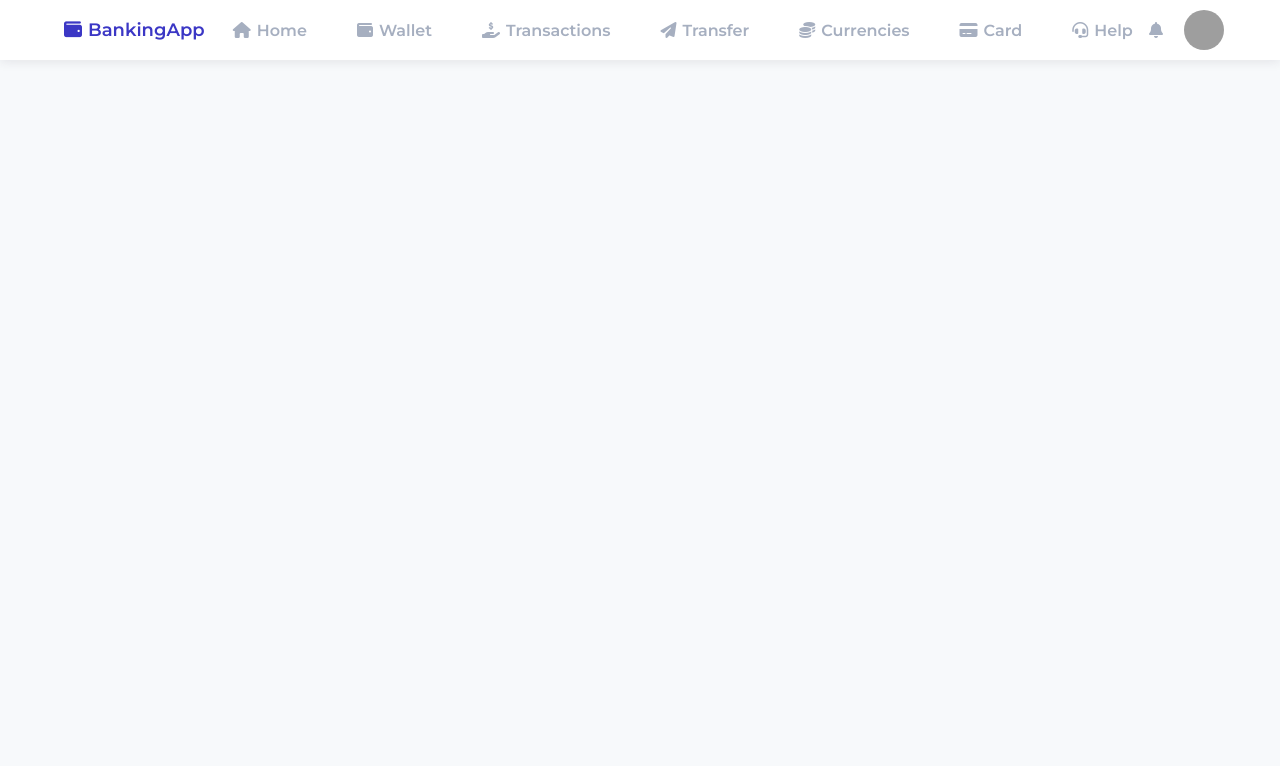
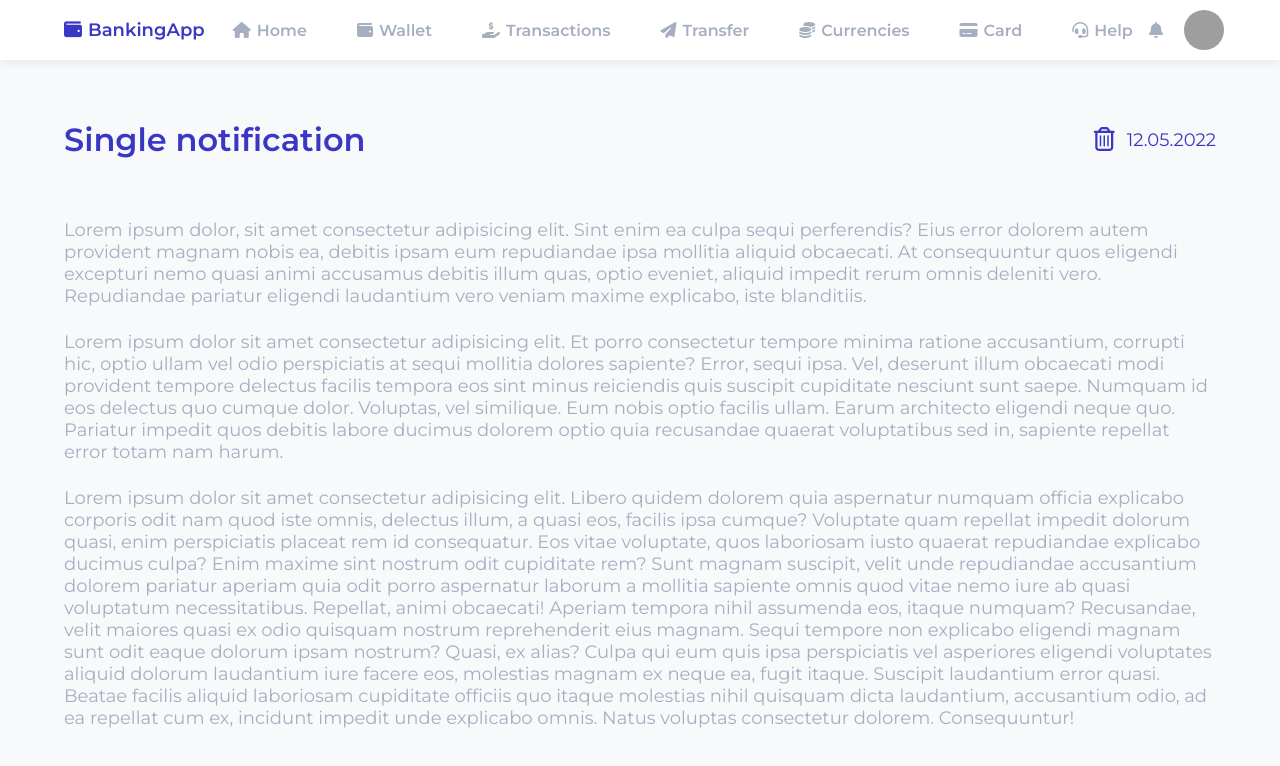
Before and after one commit to MiloszBaranskiDev/BankingApp, a React (Create React App) app: page /notification/1 in a window 1280 px wide. Shown: the top 766 px of the page. Built offline with nearby package versions, Linux system fonts and the light colour scheme; grey boxes are pictures that could not be loaded.

Commit message:
coding SingleNotification

```diff
--- a/src/App.tsx
+++ b/src/App.tsx
@@ -15,6 +15,7 @@ import Profile from "views/Profile";
 import Faq from "views/Faq";
 import Chat from "views/Chat";
 import Notifications from "views/Notifications";
+import SingleNotification from "views/SingleNotification";
 
 const App: React.FC = () => {
   return (
@@ -36,6 +37,10 @@ const App: React.FC = () => {
               <Route path="/faq" element={<Faq />} />
               <Route path="/chat" element={<Chat />} />
               <Route path="/notifications" element={<Notifications />} />
+              <Route
+                path="/notification/:id"
+                element={<SingleNotification />}
+              />
             </Routes>
           </StyledWrapper>
         </ThemeProvider>
--- a/src/elements/Navbar/Notifications.tsx
+++ b/src/elements/Navbar/Notifications.tsx
@@ -128,7 +128,7 @@ const Notifications: React.FC = () => {
           </div>
           <ul>
             <li>
-              <a href="#" className="notification">
+              <NavLink to={`/notification/22`} className="notification">
                 <div className="notification__icon">
                   <i className="fas fa-arrow-down"></i>
                 </div>
@@ -137,10 +137,10 @@ const Notifications: React.FC = () => {
                   <p>Your account has been credited with 100$</p>
                 </div>
                 <p className="notification__date">Today</p>
-              </a>
+              </NavLink>
             </li>
             <li style={{ opacity: 0.5 }}>
-              <a href="#" className="notification">
+              <NavLink to={`/notification/44`} className="notification">
                 <div className="notification__icon">
                   <i className="fas fa-arrow-down"></i>
                 </div>
@@ -149,7 +149,7 @@ const Notifications: React.FC = () => {
                   <p>Your account has been credited with 100$</p>
                 </div>
                 <p className="notification__date">Today</p>
-              </a>
+              </NavLink>
             </li>
           </ul>
           <div className="bottom">
--- a/src/elements/Notifications/Item.tsx
+++ b/src/elements/Notifications/Item.tsx
@@ -1,4 +1,5 @@
 import styled from "styled-components";
+import { NavLink } from "react-router-dom";
 
 const StyledItem = styled.li`
   margin-bottom: 20px;
@@ -49,13 +50,13 @@ const StyledItem = styled.li`
 const Item: React.FC = () => {
   return (
     <StyledItem>
-      <a href="#">
+      <NavLink to={`/notification/22`} className="notification">
         <div className="icon">
           <i className="fas fa-arrow-down"></i>
         </div>
         <p className="title">Notification</p>
         <p className="time">7 hours ago</p>
-      </a>
+      </NavLink>
     </StyledItem>
   );
 };
--- a/src/views/Faq.tsx
+++ b/src/views/Faq.tsx
@@ -3,12 +3,12 @@ import StyledPageTitle from "elements/layout/StyledPageTitle";
 import StyledInput from "elements/layout/StyledInput";
 import Accordion from "parts/Faq/Accordion";
 
-interface IData {
+interface IFaqData {
   question: string;
   answer: string;
 }
 
-const data: IData[] = [
+const faqData: IFaqData[] = [
   {
     question: "How to make transfer?",
     answer:
@@ -32,7 +32,7 @@ const data: IData[] = [
   {
     question: "I have not found an answer to the question.",
     answer:
-      "Lorem ipsum praesent sollicitudin ut massa dictum finibus. Etiam consectetur malesuada velit. Nullam ut semper mi. Phasellus ut tempor urna. Nulla aliquet. ",
+      "Lorem ipsum praesent sollicitudin ut massa dictum finibus. Etiam consectetur malesuada velit. Nullam ut semper mi. Phasellus ut tempor urna. Nulla aliquet.",
   },
 ];
 
@@ -48,22 +48,24 @@ const Faq: React.FC = () => {
         placeholder="Enter your question to find the answer."
       />
       <ul>
-        {data
-          .filter((item) => {
+        {faqData
+          .filter((faqItem) => {
             if (!inputValue) return true;
             if (
-              item.question.toLowerCase().includes(inputValue.toLowerCase()) ||
-              item.answer.toLowerCase().includes(inputValue.toLowerCase())
+              faqItem.question
+                .toLowerCase()
+                .includes(inputValue.toLowerCase()) ||
+              faqItem.answer.toLowerCase().includes(inputValue.toLowerCase())
             ) {
               return true;
             }
             return false;
           })
-          .map((item) => (
+          .map((faqItem) => (
             <Accordion
-              key={item.question}
-              question={item.question}
-              answer={item.answer}
+              key={faqItem.question}
+              question={faqItem.question}
+              answer={faqItem.answer}
             />
           ))}
       </ul>
--- /dev/null
+++ b/src/views/SingleNotification.tsx
@@ -0,0 +1,107 @@
+import styled from "styled-components";
+import StyledPageTitle from "elements/layout/StyledPageTitle";
+import { useParams } from "react-router-dom";
+
+const StyledTop = styled.div`
+  display: flex;
+  align-items: center;
+  flex-wrap: wrap;
+  padding: 60px 0;
+  h1 {
+    flex-basis: 100%;
+    padding: 0;
+    margin-bottom: 12px;
+    @media (min-width: ${(props) => props.theme.breakpoints.tablet}) {
+      flex-basis: auto;
+      margin-bottom: 0;
+      margin-right: auto;
+      padding-right: 30px;
+    }
+  }
+`;
+
+const StyledIcon = styled.button`
+  border: none;
+  background-color: transparent;
+  cursor: pointer;
+  transition: color 0.3s;
+  font-size: ${(props) => props.theme.typography.size_extra_big};
+  color: ${(props) => props.theme.colors.main};
+  &:hover {
+    color: unset;
+  }
+`;
+
+const StyledDate = styled.p`
+  margin-left: 12px;
+  font-size: ${(props) => props.theme.typography.size_big};
+  color: ${(props) => props.theme.colors.main};
+`;
+
+const StyledText = styled.p`
+  margin-bottom: 24px;
+  font-size: ${(props) => props.theme.typography.size_big};
+  &:last-child {
+    margin-bottom: 0;
+  }
+`;
+
+const SingleNotification: React.FC = () => {
+  const { id } = useParams();
+
+  return (
+    <>
+      <StyledTop>
+        <StyledPageTitle>Single notification</StyledPageTitle>
+        <StyledIcon>
+          <i className="far fa-trash-alt"></i>
+        </StyledIcon>
+        <StyledDate>12.05.2022</StyledDate>
+      </StyledTop>
+      <StyledText>
+        Lorem ipsum dolor, sit amet consectetur adipisicing elit. Sint enim ea
+        culpa sequi perferendis? Eius error dolorem autem provident magnam nobis
+        ea, debitis ipsam eum repudiandae ipsa mollitia aliquid obcaecati. At
+        consequuntur quos eligendi excepturi nemo quasi animi accusamus debitis
+        illum quas, optio eveniet, aliquid impedit rerum omnis deleniti vero.
+        Repudiandae pariatur eligendi laudantium vero veniam maxime explicabo,
+        iste blanditiis.
+      </StyledText>
+      <StyledText>
+        Lorem ipsum dolor sit amet consectetur adipisicing elit. Et porro
+        consectetur tempore minima ratione accusantium, corrupti hic, optio
+        ullam vel odio perspiciatis at sequi mollitia dolores sapiente? Error,
+        sequi ipsa. Vel, deserunt illum obcaecati modi provident tempore
+        delectus facilis tempora eos sint minus reiciendis quis suscipit
+        cupiditate nesciunt sunt saepe. Numquam id eos delectus quo cumque
+        dolor. Voluptas, vel similique. Eum nobis optio facilis ullam. Earum
+        architecto eligendi neque quo. Pariatur impedit quos debitis labore
+        ducimus dolorem optio quia recusandae quaerat voluptatibus sed in,
+        sapiente repellat error totam nam harum.
+      </StyledText>
+      <StyledText>
+        Lorem ipsum dolor sit amet consectetur adipisicing elit. Libero quidem
+        dolorem quia aspernatur numquam officia explicabo corporis odit nam quod
+        iste omnis, delectus illum, a quasi eos, facilis ipsa cumque? Voluptate
+        quam repellat impedit dolorum quasi, enim perspiciatis placeat rem id
+        consequatur. Eos vitae voluptate, quos laboriosam iusto quaerat
+        repudiandae explicabo ducimus culpa? Enim maxime sint nostrum odit
+        cupiditate rem? Sunt magnam suscipit, velit unde repudiandae accusantium
+        dolorem pariatur aperiam quia odit porro aspernatur laborum a mollitia
+        sapiente omnis quod vitae nemo iure ab quasi voluptatum necessitatibus.
+        Repellat, animi obcaecati! Aperiam tempora nihil assumenda eos, itaque
+        numquam? Recusandae, velit maiores quasi ex odio quisquam nostrum
+        reprehenderit eius magnam. Sequi tempore non explicabo eligendi magnam
+        sunt odit eaque dolorum ipsam nostrum? Quasi, ex alias? Culpa qui eum
+        quis ipsa perspiciatis vel asperiores eligendi voluptates aliquid
+        dolorum laudantium iure facere eos, molestias magnam ex neque ea, fugit
+        itaque. Suscipit laudantium error quasi. Beatae facilis aliquid
+        laboriosam cupiditate officiis quo itaque molestias nihil quisquam dicta
+        laudantium, accusantium odio, ad ea repellat cum ex, incidunt impedit
+        unde explicabo omnis. Natus voluptas consectetur dolorem. Consequuntur!
+      </StyledText>
+    </>
+  );
+};
+
+export default SingleNotification;
```
